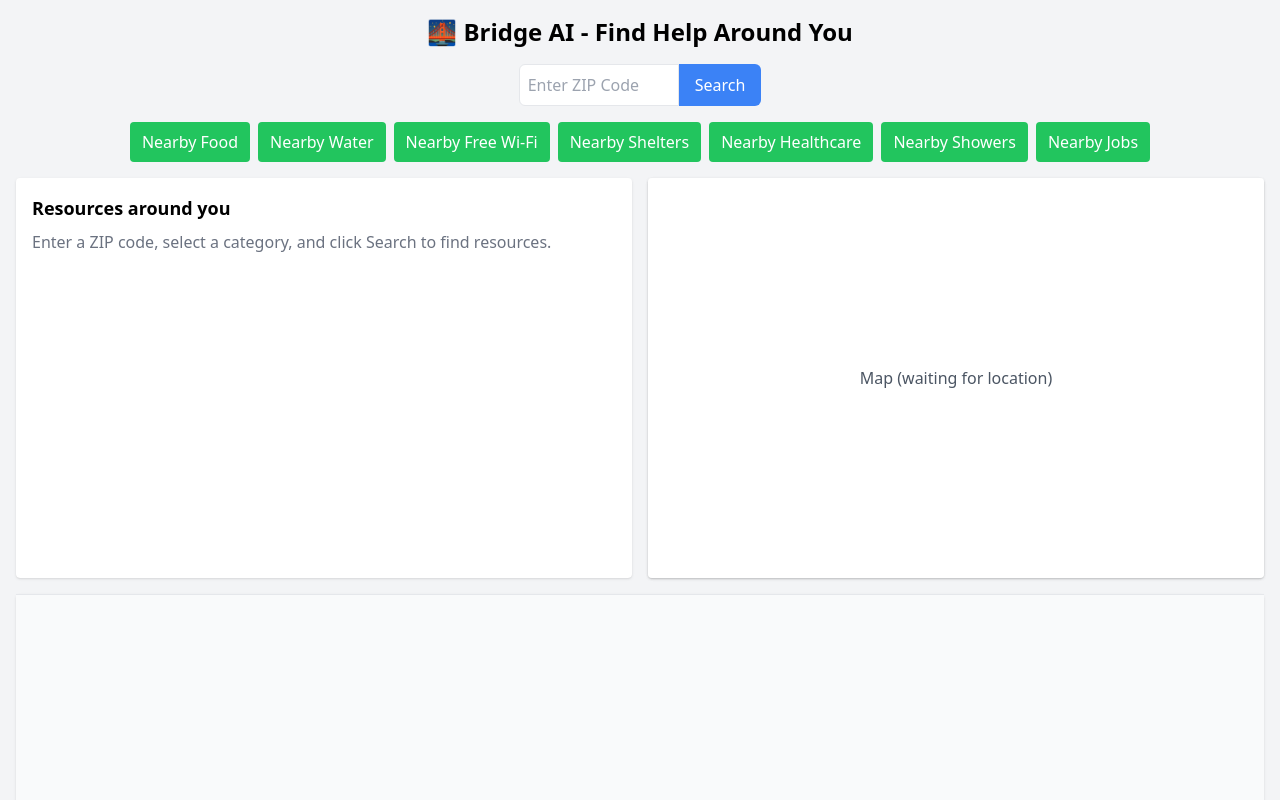
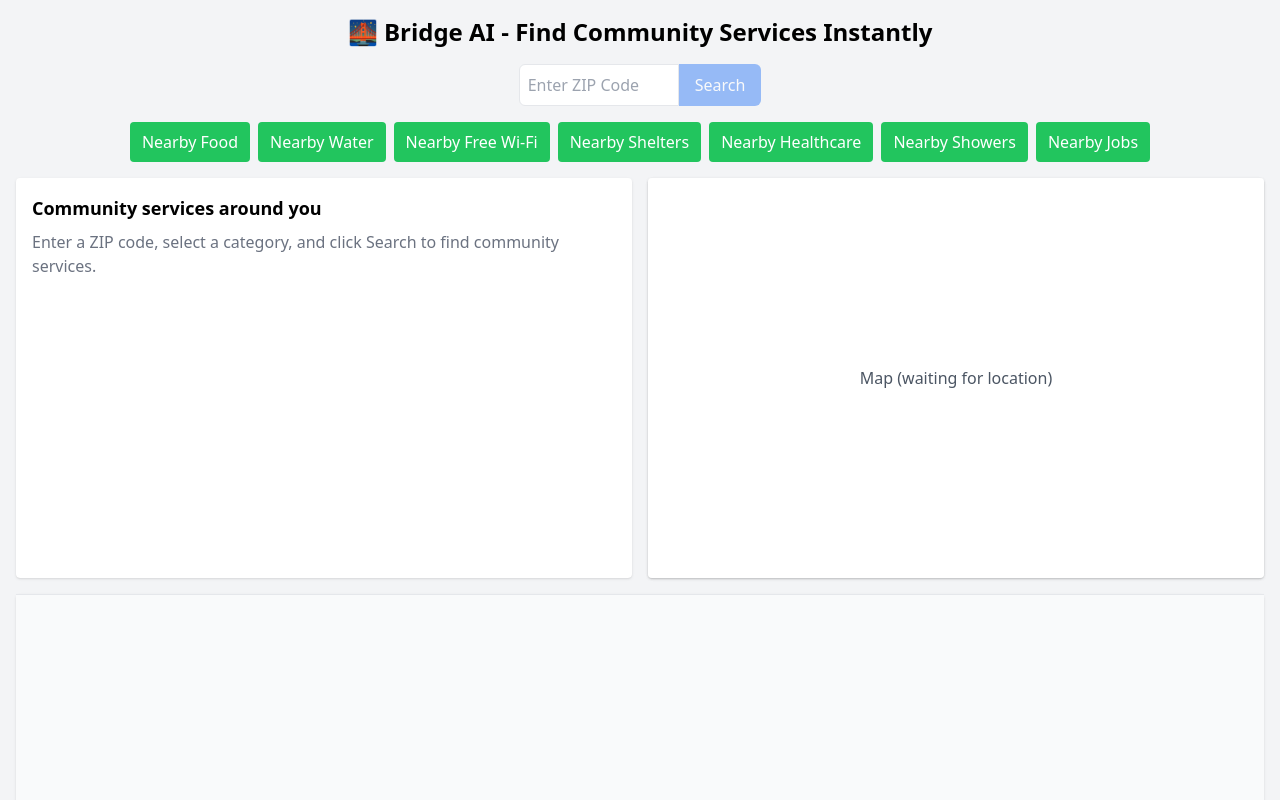
Before and after one commit to minggangli1030/aidway-frontend, a React (Create React App) app: page / in a window 1280 px wide. Shown: the top 800 px of the page. Built offline with nearby package versions, Linux system fonts and the light colour scheme.

Commit message:
Fixsed chatbot prompting bug

```diff
--- a/src/App.js
+++ b/src/App.js
@@ -60,7 +60,7 @@ const App = () => {
   return (
     <div className="min-h-screen bg-gray-100 p-4">
       <h1 className="text-2xl font-bold text-center mb-4">
-        🌉 Bridge AI - Find Help Around You
+        🌉 Bridge AI - Find Community Services Instantly
       </h1>
 
       <ZipInput zip={zip} setZip={setZip} onSearch={handleSearch} />
@@ -104,10 +104,9 @@ const App = () => {
 
       </div>
       <footer className="mt-4 mb-4 text-center text-sm text-gray-500 bg-gray-50 py-2">
-        Built for <a href="https://ai.hackberkeley.org/" className="text-blue-500 underline" target="_blank" rel="noopener noreferrer">UC Berkeley AI Hackathon</a> 2025.<br />
+        Built for <a href="https://ai.hackberkeley.org/" className="text-blue-500 underline" target="_blank" rel="noopener noreferrer">UC Berkeley AI Hackathon</a> 2025.
         View on <a href="https://github.com/minggangli1030/bridge-hackathon-2025" className="text-blue-500 underline" target="_blank" rel="noopener noreferrer">GitHub</a> &
         <a href="https://devpost.com/software/bridge-h3pina" className="text-blue-500 underline" target="_blank" rel="noopener noreferrer"> Devpost</a>.
-        Author: <a href="https://minggangli1030.github.io/" className="text-blue-500 underline" target="_blank" rel="noopener noreferrer">Minggang (Martin) Li</a>.
       </footer>
     </div>
   );
--- a/src/components/Chatbot.js
+++ b/src/components/Chatbot.js
@@ -12,18 +12,19 @@ export default function Chatbot({ zip, category, places }) {
 
   useEffect(() => {
     if (zip && category && places?.length > 0) {
+
       // map category to a more specific prompt phrase
       const promptMap = {
-        food: 'food pantry',
-        water: 'water station',
-        'free wi-fi': 'free Wi-Fi hotspot',
-        shelters: 'shelter',
-        healthcare: 'healthcare facility',
-        showers: 'shower facility',
+        food: 'food pantries',
+        water: 'water stations',
+        'free wi-fi': 'places with free wifi',
+        shelters: 'community shelters',
+        healthcare: 'healthcare facilities',
+        showers: 'shower facilities',
         jobs: 'job center'
       };
       const specific = promptMap[category] || category;
-      handleSend(`Help me provide a list of three nearby ${specific} near ${zip}`);
+      handleSend(`Find three ${specific} near ${zip}`);
     }
   }, [zip, category, places]);
 
@@ -39,7 +40,7 @@ export default function Chatbot({ zip, category, places }) {
     try {
       // CHANGE: Build context if we have location data
       let context = null;
-      if (zip) {
+      if (zip && zip.length === 5) {
         context = await buildContext(zip);
       }
 
--- a/src/components/ResourceList.js
+++ b/src/components/ResourceList.js
@@ -35,7 +35,7 @@ const ResourceList = ({ zip, category, searchTrigger, selectedPlaceId, onSelect
             setResources(places.slice(0, 15)); // Limit to 15 results
           } else {
             setResources([]);
-            setError('No resources found in this area');
+            setError('No community services found in this area');
           }
         } catch (err) {
           console.error('Error fetching resources:', err);
@@ -50,7 +50,7 @@ const ResourceList = ({ zip, category, searchTrigger, selectedPlaceId, onSelect
     if (loading) {
       return (
         <div className="bg-white rounded shadow p-4">
-          <h2 className="text-lg font-semibold mb-2">Resources around you</h2>
+          <h2 className="text-lg font-semibold mb-2">Community services around you</h2>
           <p>Loading...</p>
         </div>
       );
@@ -58,14 +58,14 @@ const ResourceList = ({ zip, category, searchTrigger, selectedPlaceId, onSelect
 
     return (
       <div className="bg-white rounded shadow p-4 flex flex-col overflow-auto h-full">
-        <h2 className="text-lg font-semibold mb-2">Resources around you</h2>
+        <h2 className="text-lg font-semibold mb-2">Community services around you</h2>
 
         {error && (
           <div className="text-red-600 mb-2">{error}</div>
         )}
 
         {resources.length === 0 && !error && (
-          <p className="text-gray-500">Enter a ZIP code, select a category, and click Search to find resources.</p>
+          <p className="text-gray-500">Enter a ZIP code, select a category, and click Search to find community services.</p>
         )}
 
         {resources.map(res => (
--- a/src/components/ZipInput.js
+++ b/src/components/ZipInput.js
@@ -14,16 +14,20 @@ const ZipInput = ({ zip, setZip, onSearch }) => {
     <form onSubmit={handleSubmit} className="flex justify-center mb-4">
       <input
         type="text"
+        inputMode="numeric"
+        pattern="[0-9]*"
         value={zip}
-        onChange={(e) => setZip(e.target.value)}
+        onChange={e => setZip(e.target.value.replace(/\D/g, ''))}
         placeholder="Enter ZIP Code"
         className="border p-2 rounded-l-md w-40"
         maxLength={5}
-        pattern="\d{5}"
       />
       <button
         type="submit"
-        className="bg-blue-500 text-white px-4 py-2 rounded-r-md hover:bg-blue-600"
+        disabled={zip.length !== 5}
+        className={`bg-blue-500 text-white px-4 py-2 rounded-r-md hover:bg-blue-600 ${
+          zip.length !== 5 ? 'opacity-50 cursor-not-allowed' : ''
+        }`}
       >
         Search
       </button>
--- a/src/services/anthropicService.js
+++ b/src/services/anthropicService.js
@@ -1,5 +1,3 @@
-// src/services/anthropicService.js
-
 const API_URL = '/api/chat';
 
 export async function sendAnthropicMessage(messages, context) {
```
Also changed, not shown: 1 other file (tests, documents, lock files or other folders).
